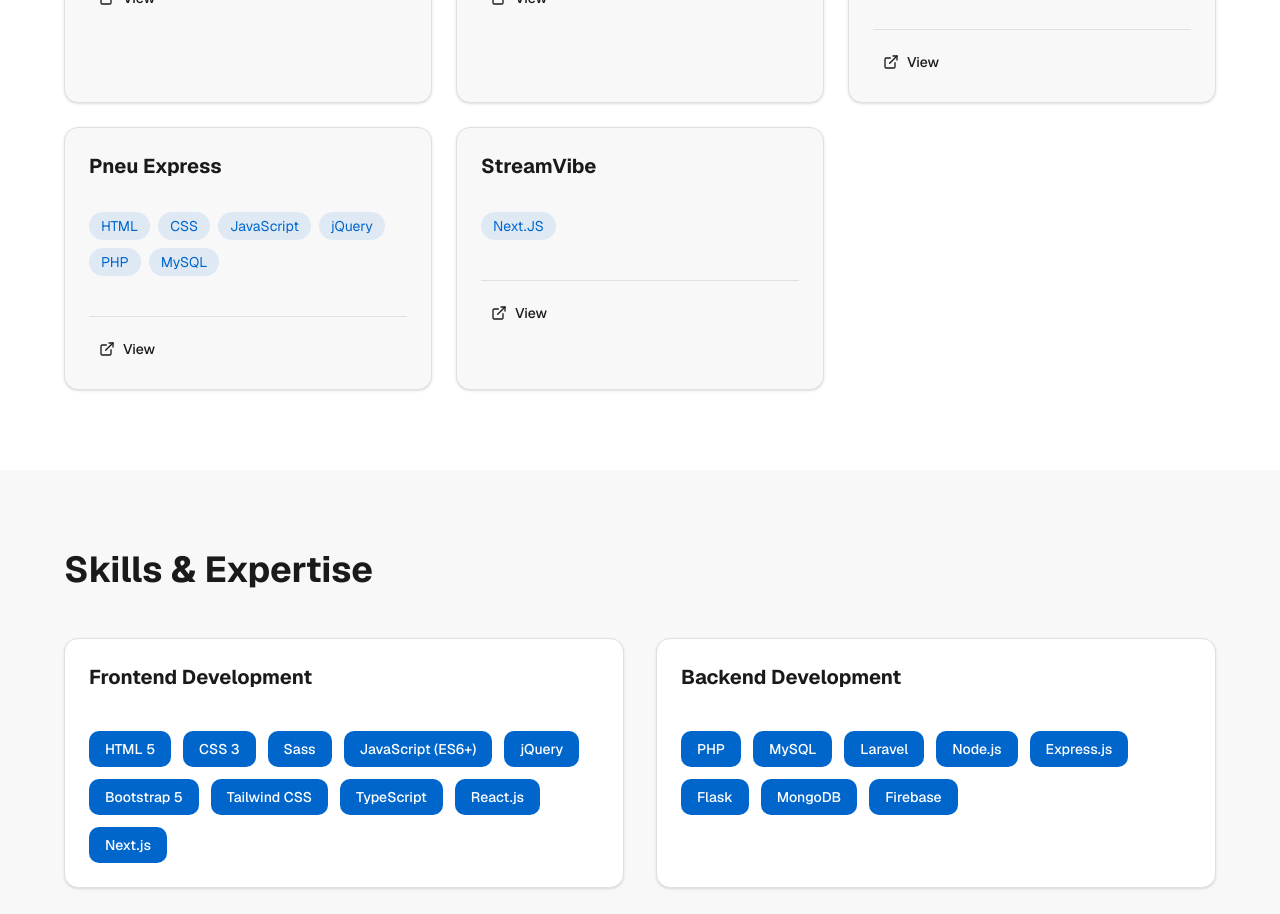
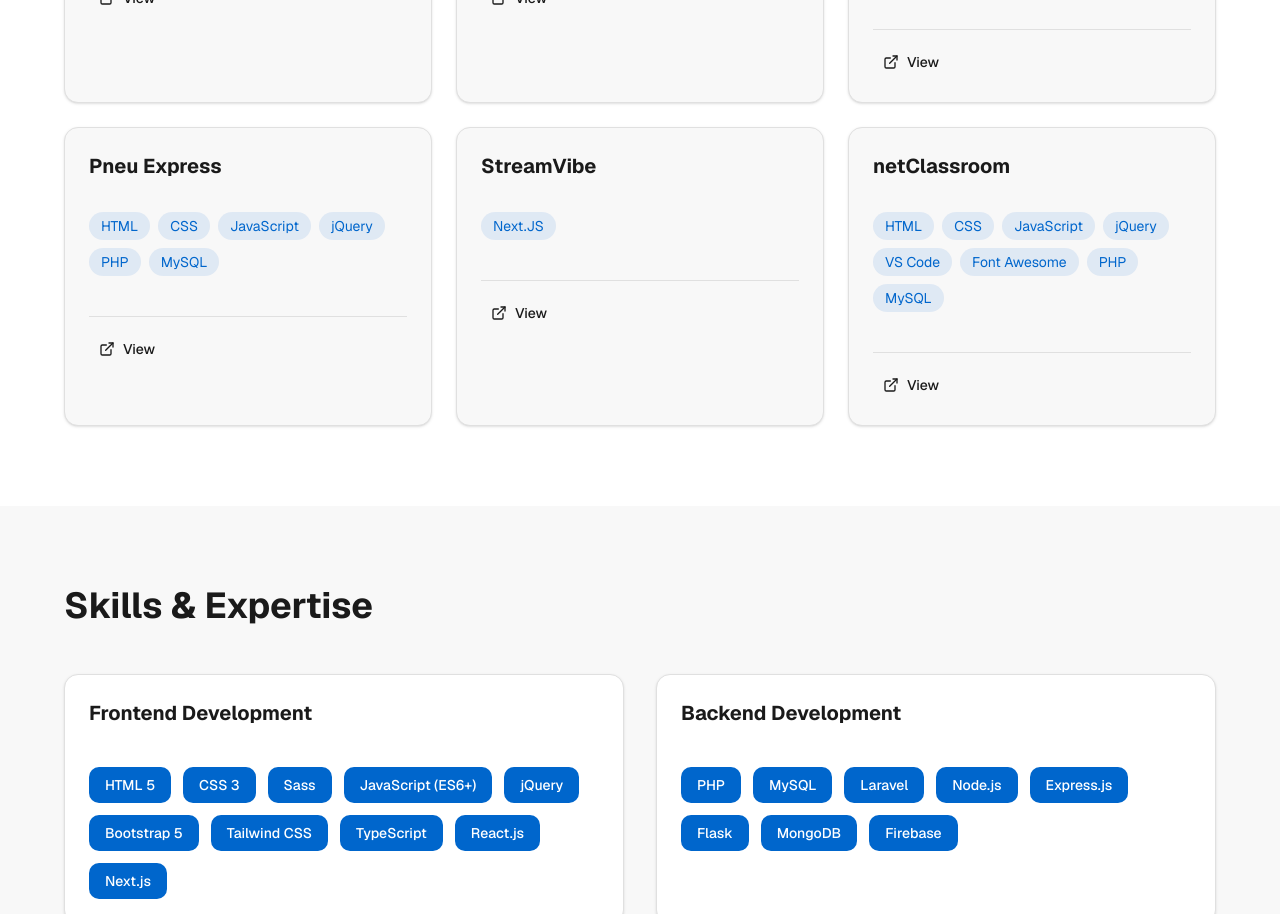
Before and after one commit to codercoder61/knoudev, a Next.js app: page / in a window 1280 px wide. Shown: the part 2200-3114 px from the top of the page. Built offline with nearby package versions, Linux system fonts and the light colour scheme.

Commit message:
Update projects.tsx

```diff
--- a/components/projects.tsx
+++ b/components/projects.tsx
@@ -111,7 +111,12 @@ const projects = [
     tags: ['Next.JS'],
     link: 'https://streamvibe-ten.vercel.app/',
   },
-
+  {
+    id: 17,
+    title: 'netClassroom',
+    tags: ['HTML', 'CSS', 'JavaScript','jQuery','VS Code','Font Awesome','PHP','MySQL'],
+    link: 'https://pneuexpress.online/ruwad/',
+  },
 ]
 
 export function Projects() {
```
